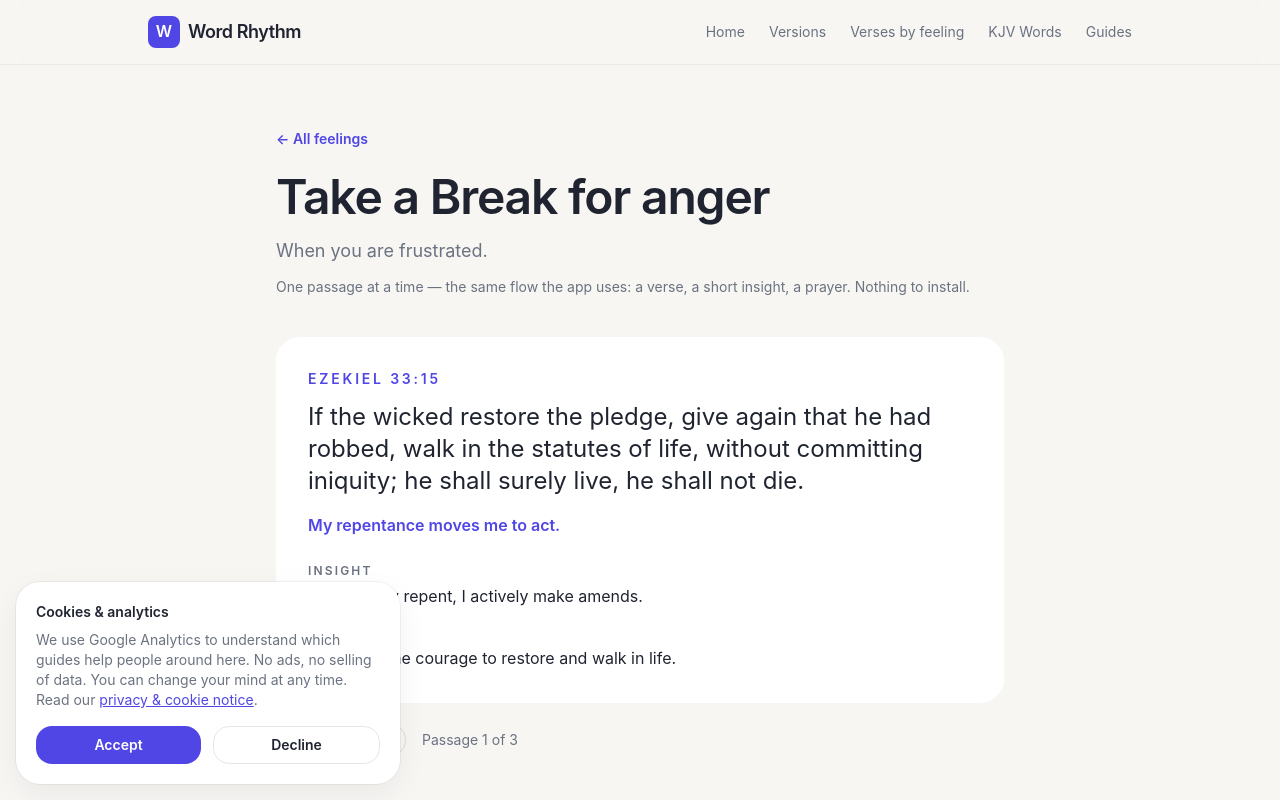
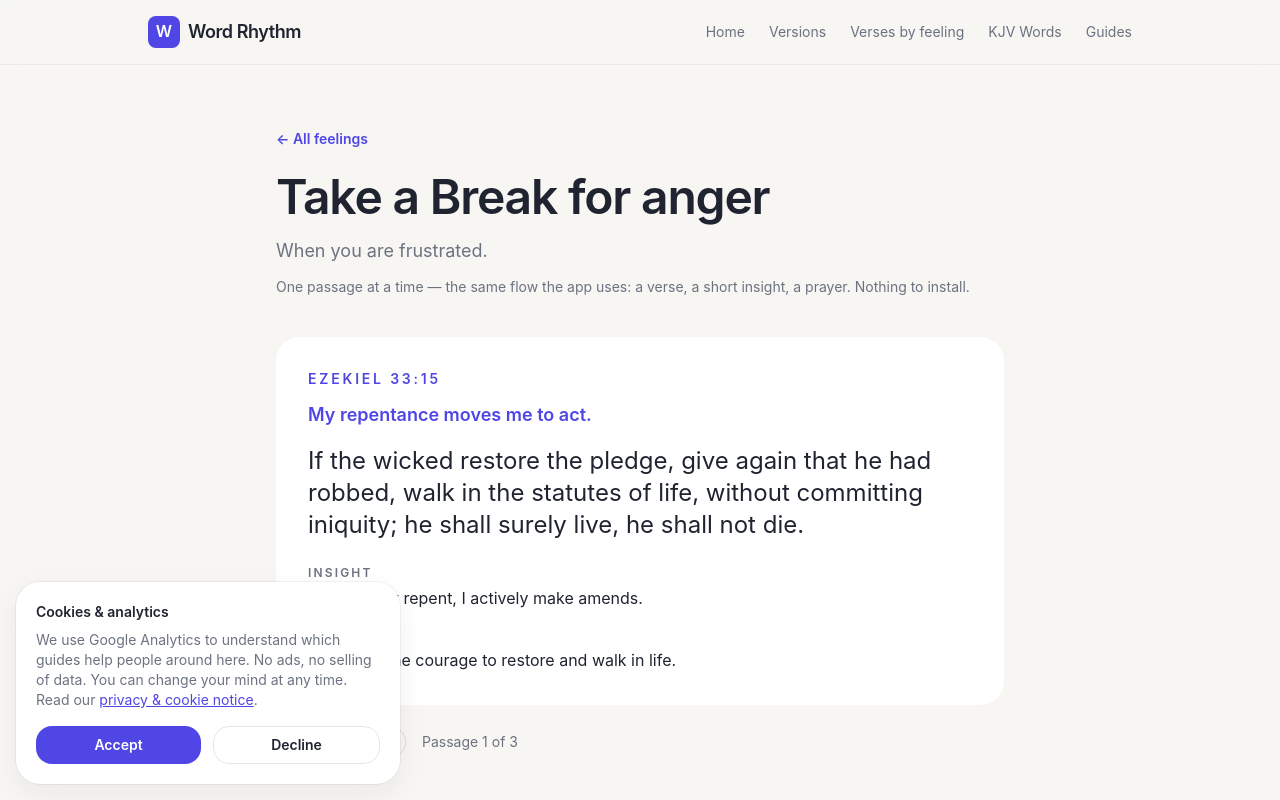
Before and after one commit to guanyc/wordrhythm, a Next.js app: page /take-a-break/angry in a window 1280 px wide. Shown: the top 800 px of the page. Built offline with nearby package versions, Linux system fonts and the light colour scheme; no server answers.

Commit message:
Show the one-line takeaway above the passage
Both surfaces now lead with the micro line, then the KJV text, then the
devotional: micro -> verse -> Insight/Prayer on Take a Break, and the same
order on the verse list, where it also stays visible in Full mode.

```diff
--- a/components/TakeABreakCard.tsx
+++ b/components/TakeABreakCard.tsx
@@ -21,12 +21,12 @@ export default function TakeABreakCard({ verses }: { verses: CuratedVerse[] }) {
         <p className="text-sm font-semibold uppercase tracking-[0.2em] text-brand">
           {v.reference}
         </p>
-        <blockquote className="mt-3 text-xl leading-relaxed sm:text-2xl">
+        {v.micro && (
+          <p className="mt-3 text-lg font-semibold text-brand">{v.micro}</p>
+        )}
+        <blockquote className="mt-4 text-xl leading-relaxed sm:text-2xl">
           {v.text}
         </blockquote>
-        {v.micro && (
-          <p className="mt-4 font-semibold text-brand">{v.micro}</p>
-        )}
 
         <div className="mt-6 space-y-4">
           {v.insight && (
--- a/components/VerseList.tsx
+++ b/components/VerseList.tsx
@@ -50,6 +50,9 @@ export default function VerseList({ verses }: { verses: CuratedVerse[] }) {
             <p className="font-semibold text-brand">
               {i + 1}. {v.reference}
             </p>
+            {v.micro && (
+              <p className="mt-2 font-semibold text-brand">{v.micro}</p>
+            )}
             <blockquote className="mt-2 leading-relaxed">{v.text}</blockquote>
 
             <div
@@ -57,7 +60,6 @@ export default function VerseList({ verses }: { verses: CuratedVerse[] }) {
                 full ? "hidden" : ""
               }`}
             >
-              {v.micro && <p className="font-semibold text-brand">{v.micro}</p>}
               {v.insight && (
                 <p>
                   <span className="font-semibold">Insight </span>
```
